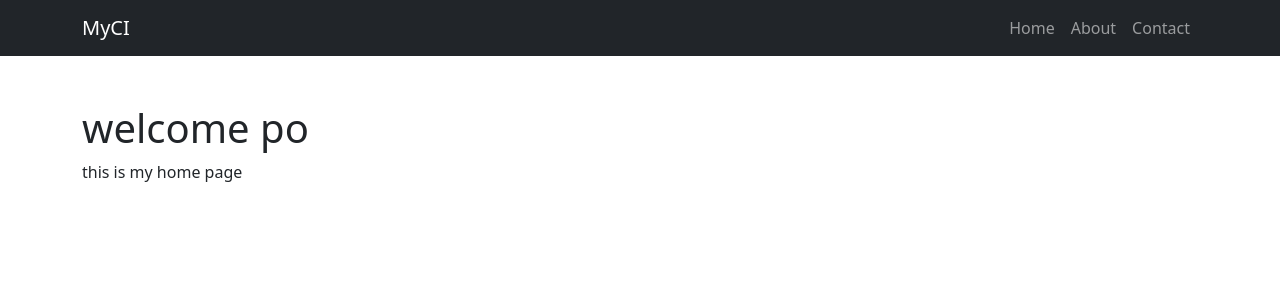
After one commit to dfwFau/WebSystem-ITE311, a CodeIgniter 4 app: the page made by app/Views/home.php in a window 1280 px wide. The commit adds this page. Shown: the top 300 px of the page. Run offline with PHP 8.4 and a stand-in for CodeIgniter, Linux system fonts and the light colour scheme; the template is opened without the code that fills it, so the values that code supplies are empty; some libraries are stand-ins or nearby versions.

Commit message:
Added Home controller, routes, and views for basic navigation

```diff
--- a/app/Config/App.php
+++ b/app/Config/App.php
@@ -16,7 +16,7 @@ class App extends BaseConfig
      *
      * E.g., http://example.com/
      */
-    public string $baseURL = 'http://localhost:8080/';
+    public string $baseURL = 'http://localhost/ITE311-MORIL';
 
     /**
      * Allowed Hostnames in the Site URL other than the hostname in the baseURL.
--- a/app/Config/Routes.php
+++ b/app/Config/Routes.php
@@ -6,3 +6,5 @@ use CodeIgniter\Router\RouteCollection;
  * @var RouteCollection $routes
  */
 $routes->get('/', 'Home::index');
+$routes->get('/about',  'Home::about');
+$routes->get('/contact', 'Home::contact');
--- /dev/null
+++ b/app/Views/about.php
@@ -0,0 +1,6 @@
+<?= $this->extend('template') ?>
+<?= $this->section('title') ?>About<?=$this->endSection() ?>
+<?= $this->Section('content') ?>
+<h1>welcome contact </h1>
+<p>this is my contact page</p>
+<?= $this->endSection() ?>
--- /dev/null
+++ b/app/Views/contact.php
@@ -0,0 +1,6 @@
+<?= $this->extend('template') ?>
+<?= $this->section('title') ?>Contact<?=$this->endSection() ?>
+<?= $this->Section('content') ?>
+<h1>contact</h1>
+<p>this is my contact</p>
+<?= $this->endSection() ?>
--- /dev/null
+++ b/app/Views/home.php
@@ -0,0 +1,6 @@
+<?= $this->extend('template') ?>
+<?= $this->section('title') ?>Home<?=$this->endSection() ?>
+<?= $this->Section('content') ?>
+<h1>welcome po </h1>
+<p>this is my home page</p>
+<?= $this->endSection() ?>
--- a/app/Views/template.php
+++ b/app/Views/template.php
@@ -2,42 +2,25 @@
 <html lang="en">
 <head>
 <meta charset="UTF-8">
-    <title>Bootstrap Template</title>
-    <meta name="viewport" content="width=device-width, initial-scale=1">
-    <!-- Bootstrap 5 CDN -->
-    <link href="https://cdn.jsdelivr.net/npm/bootstrap@5.3.2/dist/css/bootstrap.min.css" rel="stylesheet">
+<title><?= $this->renderSection('title') ?> - MyCI</title>
+<link href="https://cdn.jsdelivr.net/npm/bootstrap@5.3.0/dist/css/bootstrap.min.css" rel="stylesheet">
 </head>
 <body>
-    <!-- Navigation Bar -->
 <nav class="navbar navbar-expand-lg navbar-dark bg-dark">
 <div class="container">
-            <a class="navbar-brand" href="#">MySite</a>
-            <button class="navbar-toggler" type="button" data-bs-toggle="collapse" data-bs-target="#navbarNav" aria-controls="navbarNav" aria-expanded="false" aria-label="Toggle navigation">
-                <span class="navbar-toggler-icon"></span>
-            </button>
-            <div class="collapse navbar-collapse" id="navbarNav">
+<a class="navbar-brand" href="<?= base_url('/') ?>">MyCI</a>
+<div class="collapse navbar-collapse">
 <ul class="navbar-nav ms-auto">
-                    <li class="nav-item">
-                        <a class="nav-link active" href="#">Home</a>
-                    </li>
-                    <li class="nav-item">
-                        <a class="nav-link" href="#">About</a>
-                    </li>
-                    <li class="nav-item">
-                        <a class="nav-link" href="#">Contact</a>
-                    </li>
+<li class="nav-item"><a class="nav-link" href="<?= base_url('/') ?>">Home</a></li>
+<li class="nav-item"><a class="nav-link" href="<?= base_url('/about') ?>">About</a></li>
+<li class="nav-item"><a class="nav-link" href="<?= base_url('/contact') ?>">Contact</a></li>
 </ul>
 </div>
 </div>
 </nav>
 
-    <!-- Main Content -->
 <div class="container mt-5">
-        <h1>Welcome to MySite!</h1>
-        <p>This is a simple Bootstrap template with a navigation bar.</p>
+<?= $this->renderSection('content') ?>
 </div>
-
-    <!-- Bootstrap JS Bundle -->
-    <script src="https://cdn.jsdelivr.net/npm/bootstrap@5.3.2/dist/js/bootstrap.bundle.min.js"></script>
 </body>
 </html>
```
Also changed, not shown: app/Controllers/Home.php (+9 -1 lines). Lines whose indentation alone changed are shown as unchanged.
